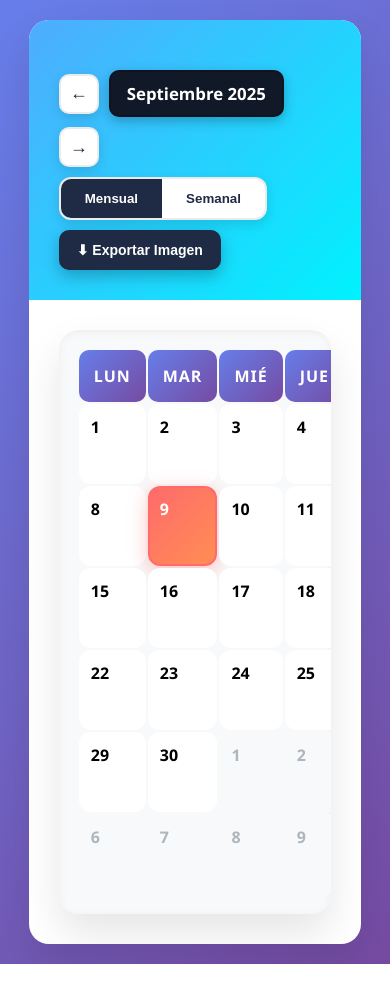
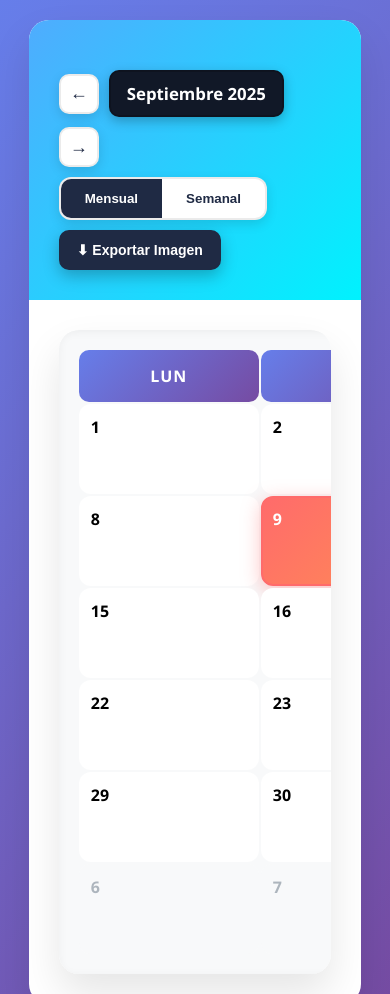
Before and after one commit to rafiqui1987/programacion, a plain HTML site: page index.html in a window 390 px wide. Shown: the top 994 px of the page. Before the commit the page ends 964 px from the top, so only its background shows below. Drawn offline with nearby package versions, Linux system fonts and the light colour scheme.

Commit message:
Ajuste de visualizacion

```diff
--- a/index.html
+++ b/index.html
@@ -440,8 +440,20 @@
         }
 
         @media (max-width: 768px) {
+            /* Mantener forma y ancho del calendario con scroll horizontal */
+            .calendar-container {
+                overflow-x: auto;
+                -webkit-overflow-scrolling: touch;
+            }
+
+            /* Fijar ancho mínimo por día y permitir desbordamiento horizontal */
+            #calendar.calendar {
+                grid-template-columns: repeat(7, 180px);
+                width: max-content;
+            }
+
             .calendar-day {
-                min-height: 80px;
+                min-height: 90px;
                 padding: 10px;
             }
 
@@ -449,8 +461,8 @@
                 font-size: 1em;
             }
 
-            .person-tag { font-size: 0.75em; padding: 4px 8px; }
-            .person-tag .person-name { max-width: 120px; }
+            .person-tag { font-size: 0.8em; padding: 4px 8px; }
+            .person-tag .person-name { max-width: 160px; }
             .role-badge { width: 18px; height: 18px; line-height: 18px; font-size: 11px; margin-right: 6px; }
 
             .modal-content {
```
